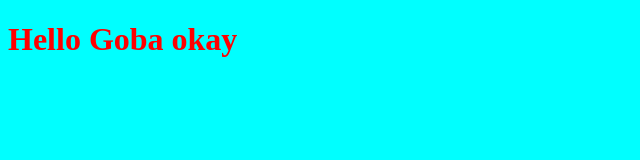
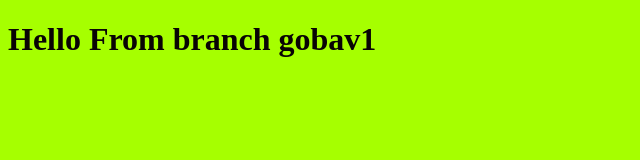
Before and after one commit to AHGoba/project1, a plain HTML site: page index.html in a window 1280 px wide. Shown: the whole page, without its empty margins (0-640 px from the left). Drawn offline with Linux system fonts and the light colour scheme.

Commit message:
this modification used by gobav1

```diff
--- a/index.html
+++ b/index.html
@@ -7,7 +7,7 @@
 
 </head>
 <body>
-    <h1>Hello Goba okay</h1>
+    <h1>Hello From branch gobav1</h1>
     <script src="app.js"></script>
 
 </body>
--- a/style.css
+++ b/style.css
@@ -1,7 +1,7 @@
 h1{
-    color: red;
+    color: rgb(9, 4, 4);
 }
 
 body {
-    background-color: aqua;
+    background-color: rgb(166, 255, 0);
 }
```
